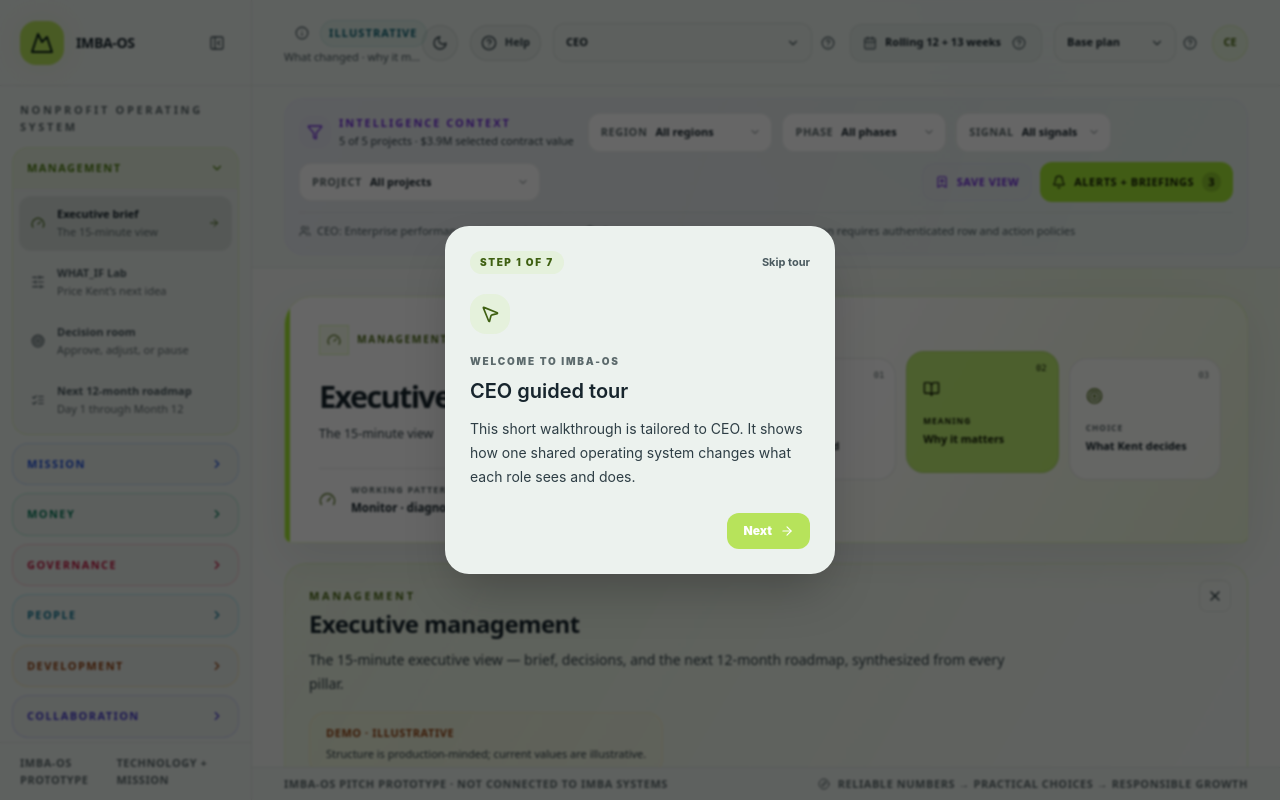
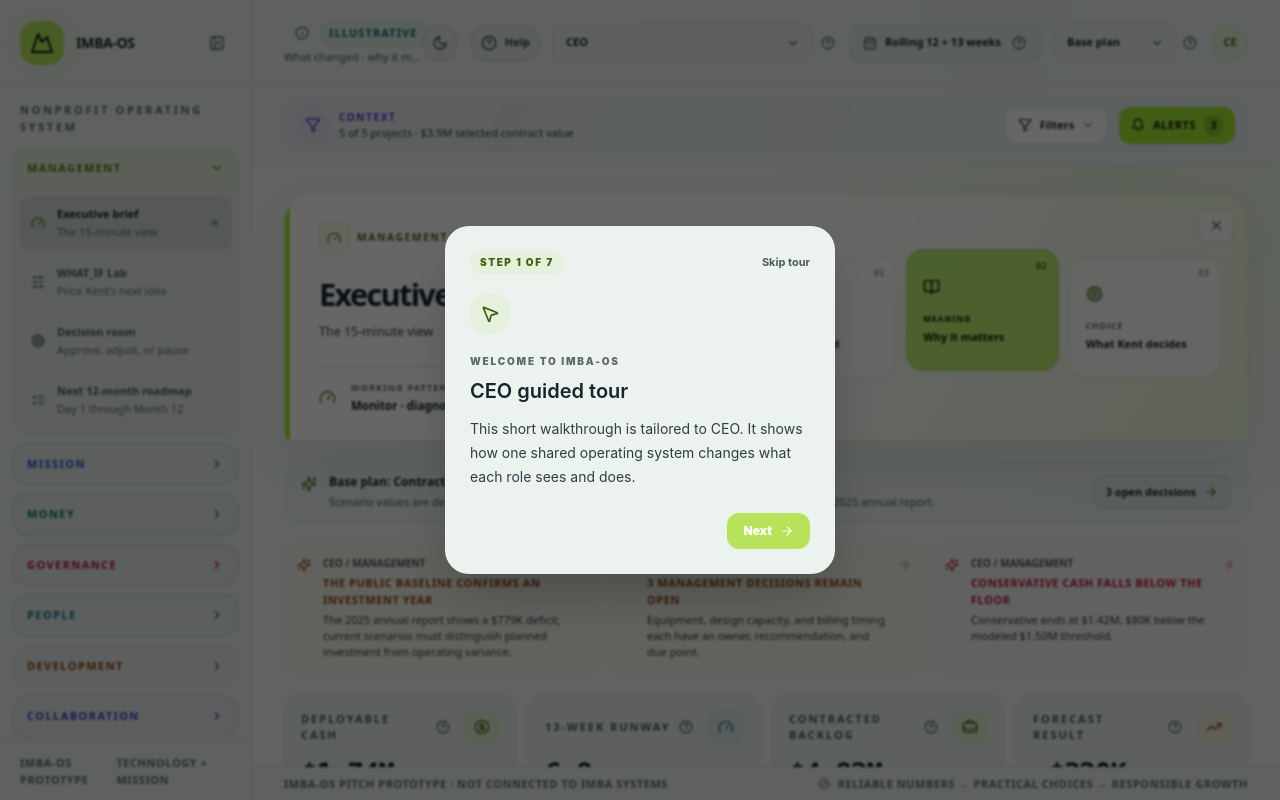
Before and after one commit to PROVENIQ/IMBA, a Next.js app: page / in a window 1280 px wide. Built offline with nearby package versions, Linux system fonts and the light colour scheme.

Commit message:
Put IMBA workspace content above the fold

```diff
--- a/src/app/globals.css
+++ b/src/app/globals.css
@@ -2357,6 +2357,30 @@
   background: rgb(var(--sa));
 }
 
+.workspace-signature-close {
+  position: absolute;
+  top: 14px;
+  right: 14px;
+  z-index: 6;
+  display: grid;
+  width: 34px;
+  height: 34px;
+  place-items: center;
+  color: rgb(var(--text-3));
+  border: 1px solid rgb(var(--line) / 0.12);
+  border-radius: 10px;
+  background: rgb(var(--card) / 0.8);
+  transition: 140ms ease;
+}
+
+.workspace-signature-close:hover {
+  color: rgb(var(--text));
+  border-color: rgb(var(--sa) / 0.36);
+  background: rgb(var(--card));
+}
+
+.workspace-signature-close svg { width: 15px; height: 15px; }
+
 .workspace-signature-copy {
   position: relative;
   z-index: 2;
--- a/src/components/imba/ImbaCeoCockpit.tsx
+++ b/src/components/imba/ImbaCeoCockpit.tsx
@@ -102,7 +102,6 @@
 import { useImbaOsState } from "@/components/imba/ImbaOsState";
 import { ImbaInfoTooltip } from "@/components/imba/ImbaInfoTooltip";
 import { ImbaSectionInfo } from "@/components/imba/ImbaSectionInfo";
-import { ImbaSectionHero } from "@/components/imba/ImbaSectionHero";
 import { ImbaOnboarding } from "@/components/imba/ImbaOnboarding";
 import {
   ImbaAlertsDrawer,
@@ -1991,8 +1990,8 @@
 
   const visibleNavSections = useMemo(() => navSectionsForRole(role), [role]);
   const [dismissedHeroes, setDismissedHeroes] = useState<Set<string>>(() => new Set());
-  // Section hero shows only on the section's landing (first role-allowed) view,
-  // so subsections stay distinct.
+  // The large workspace introduction belongs only on the pillar landing.
+  // Detail views open directly into their working surface.
   const landingSection = visibleNavSections.find((s) => s.items.some((item) => item.id === view));
   const isSectionLanding = Boolean(landingSection) && landingSection?.items[0]?.id === view;
   const regions = useMemo(
@@ -2678,6 +2677,7 @@
         <div className="relative z-20 shrink-0 border-b border-[rgb(var(--line)/0.07)] bg-[rgb(var(--panel)/85%)] px-4 py-3 sm:px-6 xl:px-8" data-tour="intelligence-context">
           <div className="mx-auto max-w-[1580px]">
             <ImbaIntelligenceBar
+              condensed
               role={role}
               filters={filters}
               regions={regions}
@@ -2704,16 +2704,13 @@
 
         <main className={`workspace-shell workspace-shell--${activeWorkspaceSlug} workspace-mode--${activeWorkspaceMode} min-w-0 flex-1 overflow-y-auto`} data-tour="workspace">
           <div className="workspace-canvas mx-auto max-w-[1580px] space-y-5 px-4 py-5 sm:px-6 xl:px-8 xl:py-7">
-            <ImbaWorkspaceSignature
-              section={activeSectionLabel}
-              viewId={view}
-              title={currentView.label}
-              description={currentView.description}
-              icon={currentView.icon}
-            />
             {isSectionLanding && !dismissedHeroes.has(activeSectionLabel) ? (
-              <ImbaSectionHero
+              <ImbaWorkspaceSignature
                 section={activeSectionLabel}
+                viewId={view}
+                title={currentView.label}
+                description={currentView.description}
+                icon={currentView.icon}
                 onClose={() =>
                   setDismissedHeroes((prev) => new Set(prev).add(activeSectionLabel))
                 }
@@ -2769,7 +2766,9 @@
             ) : null}
 
             <ImbaInsightStrip
+              key={`insights-${view}`}
               insights={intelligenceInsights}
+              condensed={!isSectionLanding}
               onSelect={(insight) => {
                 if (insight.project)
                   setFilters((current) => ({
--- a/src/components/imba/ImbaIntelligenceLayer.tsx
+++ b/src/components/imba/ImbaIntelligenceLayer.tsx
@@ -84,6 +84,7 @@
   onApplySavedView,
   onOpenAlerts,
   onResetFilters,
+  condensed = false,
 }: {
   role: ImbaRoleKey;
   filters: ImbaFilterState;
@@ -99,8 +100,24 @@
   onApplySavedView: (id: string) => void;
   onOpenAlerts: () => void;
   onResetFilters: () => void;
+  condensed?: boolean;
 }) {
   const activeFilters = Object.values(filters).filter((value) => !value.startsWith('All ')).length;
+  const [expanded, setExpanded] = useState(!condensed);
+
+  if (!expanded) {
+    return (
+      <section className="flex min-h-12 flex-wrap items-center gap-3 rounded-2xl border border-violet-300/15 bg-[linear-gradient(110deg,rgba(167,139,250,.06),rgba(104,185,170,.035))] px-3 py-2">
+        <div className="flex min-w-0 flex-1 items-center gap-2.5">
+          <span className="flex h-8 w-8 shrink-0 items-center justify-center rounded-xl bg-violet-300/10 text-violet-700 dark:text-violet-100"><Filter className="h-4 w-4" /></span>
+          <div className="min-w-0"><p className="text-[10px] font-black uppercase tracking-[0.16em] text-violet-700 dark:text-violet-100/65">Context</p><p className="truncate text-[11px] text-[rgb(var(--text-2))]">{resultSummary}{activeFilters ? ` · ${activeFilters} active filter${activeFilters === 1 ? '' : 's'}` : ''}</p></div>
+        </div>
+        <button type="button" onClick={() => setExpanded(true)} className="inline-flex items-center gap-2 rounded-xl border border-[rgb(var(--line)/0.09)] bg-[rgb(var(--card))] px-3 py-2 text-[11px] font-bold text-[rgb(var(--text))] hover:bg-[rgb(var(--line)/0.04)]"><Filter className="h-3.5 w-3.5" /> Filters <ChevronDown className="h-3 w-3" /></button>
+        <button type="button" onClick={onOpenAlerts} className="relative inline-flex items-center gap-2 rounded-xl bg-[rgb(var(--sa))] px-3 py-2 text-[11px] font-black uppercase tracking-wider text-[rgb(var(--sa-ink))]"><Bell className="h-3.5 w-3.5" /> Alerts{activeAlertCount ? <span className="rounded-full bg-[rgb(var(--sa-ink))]/15 px-1.5 py-0.5">{activeAlertCount}</span> : null}</button>
+      </section>
+    );
+  }
+
   return (
     <section className="rounded-[20px] border border-violet-300/15 bg-[linear-gradient(110deg,rgba(167,139,250,.075),rgba(104,185,170,.045))] p-3.5">
       <div className="flex flex-wrap items-center gap-2.5">
@@ -114,6 +131,7 @@
         <SelectControl label="Project" value={filters.project} options={['All projects', ...projects]} onChange={(project) => onFilterChange({ project })} />
         {activeFilters ? <button type="button" onClick={onResetFilters} className="rounded-xl border border-[rgb(var(--line)/0.08)] px-3 py-2.5 text-[11px] font-black uppercase text-[rgb(var(--text-2))] hover:text-[rgb(var(--text))]">Clear {activeFilters}</button> : null}
         <div className="ml-auto flex flex-wrap items-center gap-2">
+          <button type="button" onClick={() => setExpanded(false)} className="inline-flex items-center gap-2 rounded-xl border border-[rgb(var(--line)/0.08)] px-3 py-2.5 text-[11px] font-black uppercase text-[rgb(var(--text-2))] hover:text-[rgb(var(--text))]">Collapse <ChevronDown className="h-3 w-3 rotate-180" /></button>
           {savedViews.length ? (
             <div className="flex items-center gap-1 rounded-xl border border-[rgb(var(--line)/0.08)] bg-[rgb(var(--card))] p-1">
               <Bookmark className="ml-2 h-3.5 w-3.5 text-violet-700 dark:text-violet-100" />
@@ -135,9 +153,25 @@
   );
 }
 
-export function ImbaInsightStrip({ insights, onSelect }: { insights: ImbaInsight[]; onSelect: (insight: ImbaInsight) => void }) {
+export function ImbaInsightStrip({ insights, onSelect, condensed = false }: { insights: ImbaInsight[]; onSelect: (insight: ImbaInsight) => void; condensed?: boolean }) {
+  const [expanded, setExpanded] = useState(!condensed);
   const tone = { positive: 'border-[rgb(var(--sa)/0.15)] bg-[rgb(var(--sa))]/[0.045] text-[rgb(var(--sa-soft))]', warning: 'border-amber-300/15 bg-amber-300/[0.045] text-amber-800 dark:text-amber-100', risk: 'border-rose-300/15 bg-rose-300/[0.045] text-rose-700 dark:text-rose-100' };
+
+  if (!expanded) {
     return (
+      <button type="button" onClick={() => setExpanded(true)} className="flex w-full items-center gap-3 rounded-2xl border border-[rgb(var(--line)/0.08)] bg-[rgb(var(--card)/0.72)] px-4 py-2.5 text-left transition hover:border-[rgb(var(--sa)/0.22)] hover:bg-[rgb(var(--card))]" aria-label={`Show ${insights.length} contextual signals`}>
+        <Sparkles className="h-3.5 w-3.5 shrink-0 text-[rgb(var(--sa-soft))]" />
+        <span className="text-[10px] font-black uppercase tracking-[0.14em] text-[rgb(var(--text-3))]">{insights.length} contextual signals</span>
+        <span className="min-w-0 flex-1 truncate text-[11px] text-[rgb(var(--text-2))]">{insights.map((insight) => insight.title).join(' · ')}</span>
+        <span className="text-[10px] font-bold uppercase text-[rgb(var(--sa-soft))]">Show</span>
+        <ChevronDown className="h-3 w-3 text-[rgb(var(--sa-soft))]" />
+      </button>
+    );
+  }
+
+  return (
+    <div className="space-y-2">
+      {condensed ? <div className="flex justify-end"><button type="button" onClick={() => setExpanded(false)} className="inline-flex items-center gap-1.5 text-[10px] font-bold uppercase text-[rgb(var(--text-3))] hover:text-[rgb(var(--text))]">Collapse signals <ChevronDown className="h-3 w-3 rotate-180" /></button></div> : null}
       <section className="grid gap-2 lg:grid-cols-3" aria-label="Automated variance and anomaly narrative">
         {insights.map((insight) => (
           <button key={insight.id} type="button" onClick={() => onSelect(insight)} className={`group flex items-start gap-3 rounded-2xl border p-3 text-left transition hover:-translate-y-0.5 ${tone[insight.tone]}`}>
@@ -147,6 +181,7 @@
           </button>
         ))}
       </section>
+    </div>
   );
 }
 
--- a/src/components/imba/ImbaSectionHero.tsx
+++ /dev/null
@@ -1,86 +0,0 @@
-'use client';
-
-import { X } from 'lucide-react';
-
-/**
- * Section-level hero shown once at the top of each company section (Mission,
- * Money, …). This is DEMO scaffolding meant to be removed after the pitch — it
- * lives in one place (rendered centrally by the cockpit) so removal is a single
- * edit. Accent follows the active section via var(--sa).
- */
-
-const sectionHeroMeta: Record<string, { title: string; description: string }> = {
-  Mission: {
-    title: 'Mission & programs',
-    description:
-      'Program delivery, Trail Solutions engagements, community impact, and advocacy — the outcomes IMBA exists to create.',
-  },
-  Money: {
-    title: 'Finance & accounting',
-    description:
-      'Accounting, liquidity, budget, grants, payables, and reporting — one finance home built on an airtight monthly close.',
-  },
-  People: {
-    title: 'People & workforce',
-    description:
-      'Workforce, payroll, hiring, onboarding, and compliance, with labor and time mapped to projects, grants, and functions.',
-  },
-  Development: {
-    title: 'Development & fundraising',
-    description:
-      'Membership, philanthropy, grants, and the commitments that fund the mission — cultivation through award-to-close.',
-  },
-  Platform: {
-    title: 'Platform & integrations',
-    description:
-      'The connectors, field mappings, and staged sync jobs that let IMBA-OS work across every system IMBA uses.',
-  },
-  Governance: {
-    title: 'Governance & oversight',
-    description:
-      'Board, policy, risk, audit, and fiduciary evidence — the guardrails and the append-only decision trail.',
-  },
-  Collaboration: {
-    title: 'Collaboration',
-    description:
-      'Cross-team coordination across finance, program, and chapters — messages, shared documents, and tasks in one place.',
-  },
-  System: {
-    title: 'System management',
-    description:
-      'Access, quality, and continuity controls, runbooks, and the append-only operating and audit trail for IMBA-OS itself.',
-  },
-  Management: {
-    title: 'Executive management',
-    description:
-      'The 15-minute executive view — brief, decisions, and the next 12-month roadmap, synthesized from every pillar.',
-  },
-};
-
-export function ImbaSectionHero({ section, onClose }: { section: string; onClose?: () => void }) {
-  const meta = sectionHeroMeta[section];
-  if (!meta) return null;
-  return (
-    <section className="relative rounded-[24px] border border-[rgb(var(--sa)/0.2)] bg-[linear-gradient(120deg,rgb(var(--sa)/0.09),rgba(255,255,255,.018))] p-6">
-      {onClose ? (
-        <button
-          type="button"
-          onClick={onClose}
-          aria-label="Dismiss section overview"
-          className="absolute right-4 top-4 z-10 grid h-8 w-8 place-items-center rounded-lg border border-[rgb(var(--line)/0.1)] text-[rgb(var(--text-2))] transition hover:bg-[rgb(var(--line)/0.06)] hover:text-[rgb(var(--text))]"
-        >
-          <X className="h-4 w-4" />
-        </button>
-      ) : null}
-      <div className="max-w-3xl pr-10">
-        <p className="text-[11px] font-black uppercase tracking-[0.24em] text-[rgb(var(--sa-soft))]">{section}</p>
-        <h2 className="mt-1 text-2xl font-semibold tracking-tight text-[rgb(var(--text))]">{meta.title}</h2>
-        <p className="mt-2 text-sm leading-6 text-[rgb(var(--text-2))]">{meta.description}</p>
-        <div className="mt-4 inline-block rounded-2xl border border-amber-300/15 bg-amber-300/[0.05] px-4 py-3">
-          <p className="text-[11px] font-black uppercase tracking-wider text-amber-800 dark:text-amber-100">Demo · illustrative</p>
-          <p className="mt-1 text-[11px] text-[rgb(var(--text-2))]">Structure is production-minded; current values are illustrative.</p>
-        </div>
-      </div>
-    </section>
-  );
-}
--- a/src/components/imba/ImbaWorkspaceSignature.tsx
+++ b/src/components/imba/ImbaWorkspaceSignature.tsx
@@ -23,6 +23,7 @@
   Target,
   UsersRound,
   Workflow,
+  X,
 } from 'lucide-react';
 
 export type WorkspaceMode =
@@ -193,6 +194,7 @@
   title: string;
   description: string;
   icon: LucideIcon;
+  onClose?: () => void;
 }
 
 export const ImbaWorkspaceSignature = memo(function ImbaWorkspaceSignature({
@@ -201,6 +203,7 @@
   title,
   description,
   icon: ViewIcon,
+  onClose,
 }: ImbaWorkspaceSignatureProps) {
   const mode = workspaceModeForView(viewId);
   const ModeIcon = modeLanguage[mode].icon;
@@ -208,6 +211,11 @@
 
   return (
     <section className={`workspace-signature workspace-signature--${section.toLowerCase()} workspace-signature-mode--${mode}`}>
+      {onClose ? (
+        <button type="button" onClick={onClose} aria-label={`Dismiss ${section} workspace introduction`} className="workspace-signature-close">
+          <X />
+        </button>
+      ) : null}
       <div className="workspace-signature-copy">
         <div className="workspace-signature-kicker"><span><ViewIcon /></span>{section} workspace <ChevronRight /> {modeLanguage[mode].label}</div>
         <div className="workspace-signature-title-row">
```
Lines whose indentation alone changed are shown as unchanged.
